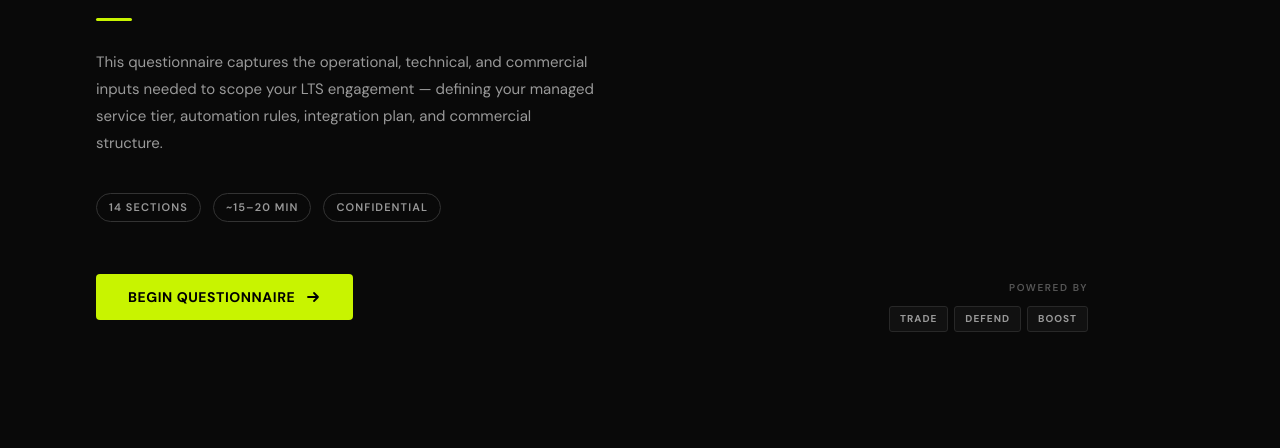
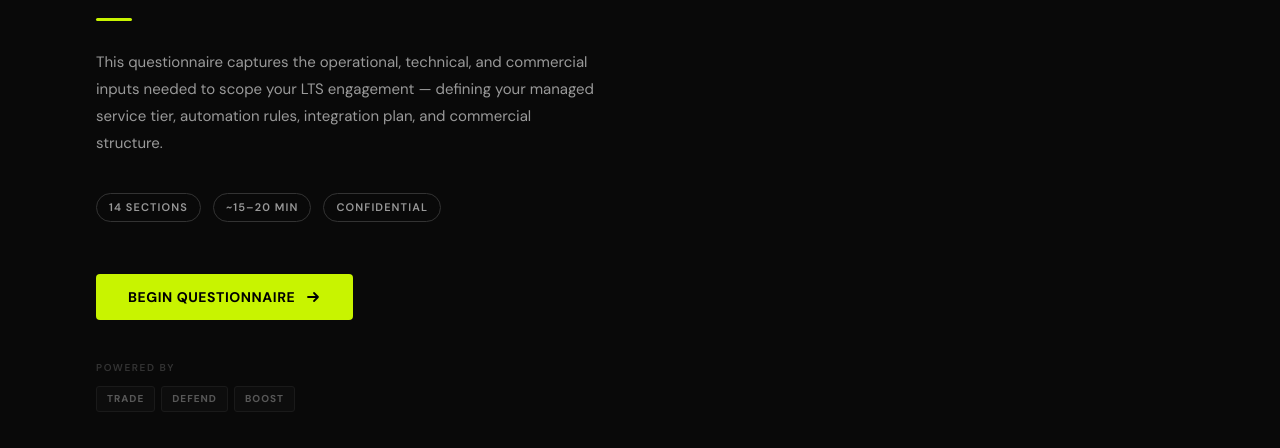
Before and after one commit to lsports-trading-services/lts-discovery, a plain HTML site: page index.html in a window 1280 px wide. Shown: the part 584-1032 px from the top of the page. Drawn offline with nearby package versions, Linux system fonts and the light colour scheme.

Commit message:
Move Powered By below button

```diff
--- a/index.html
+++ b/index.html
@@ -75,7 +75,7 @@ body{background:var(--black);color:var(--text);font-family:var(--font);font-size
 .cover-resume a{color:var(--lime);text-decoration:none;border-bottom:1px solid rgba(200,244,0,.3)}
 
 /* product chips bottom-right */
-.cover-products{position:absolute;bottom:40px;right:clamp(32px,8vw,96px);display:flex;flex-direction:column;align-items:flex-end;gap:10px;pointer-events:none}
+.cover-products{display:flex;flex-direction:column;align-items:flex-start;gap:10px;margin-top:40px;opacity:.55;pointer-events:none}
 .cover-prod-label{font-size:10px;font-weight:600;letter-spacing:.16em;text-transform:uppercase;color:var(--subtle)}
 .cover-prod-row{display:flex;gap:6px}
 .prod-pill{font-size:10px;font-weight:700;letter-spacing:.1em;text-transform:uppercase;padding:4px 10px;background:var(--surface);border:1px solid var(--border);color:var(--muted);border-radius:3px}
```
